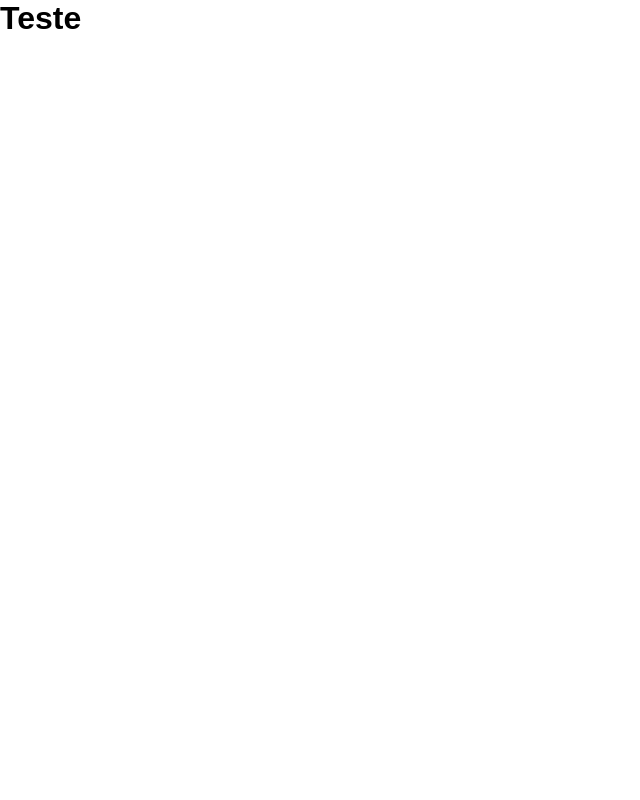
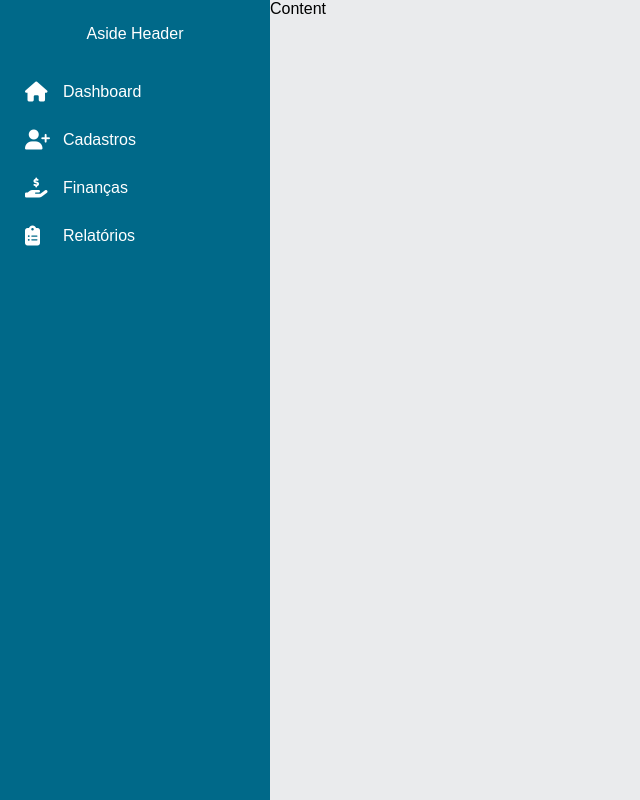
Before and after one commit to elitoncamposvr/dashboard-aside, a plain HTML site: page index.html in a window 1280 px wide. Shown: the whole page, without its empty margins (0-640 px from the left). Drawn offline with Linux system fonts and the light colour scheme; a web font is replaced by a local one.

Commit message:
Update 01

```diff
--- a/assets/css/main.css
+++ b/assets/css/main.css
@@ -1,10 +1,56 @@
+:root{
+    --primary:#006989;
+    --secondary:#007090;
+    --tertiary:#01A7C2;
+    --gray:#A3BAC3;
+    --light-gray:#EAEBED;
+}
 *{
     margin: 0;
     padding: 0;
     box-sizing: border-box;
+    text-decoration: none;
 }
 
 body{
     font-family: 'Source Sans Pro', sans-serif;
     font-size: 16px;
 }
+
+.container{
+    width: 100%;
+    display: flex;
+    min-height: 100vh;
+}
+
+.aside{
+    width: 100%;
+    max-width: 270px;
+    background-color: var(--primary) ;
+    min-height: 100vh;
+    color: white;
+}
+
+.aside header{
+    text-align: center;
+    padding: 25px 10px;
+}
+
+.aside-content a{
+    display: flex;
+    color: white;
+    padding: 15px 25px;
+}
+.aside-content a:hover{
+    background-color: var(--secondary);
+}
+
+.aside--icon-menu{
+width: 38px;
+}
+
+main{
+    background-color: var(--light-gray);
+    width: 100%;
+    min-height: 100vh;
+}
--- a/index.html
+++ b/index.html
@@ -12,7 +12,45 @@
 </head>
 
 <body>
-<h1>Teste</h1>
+    <div class="container">
+
+        <div class="aside">
+            <header>
+                Aside Header
+            </header>
+            <div class="aside-content">
+                <a href="#">
+                    <div class="aside--icon-menu">
+                        <i class="fa-solid fa-house fa-lg"></i>
+                    </div>
+                    <span>Dashboard</span>
+                </a>
+                <a href="#">
+                    <div class="aside--icon-menu">
+                        <i class="fa-solid fa-user-plus fa-lg"></i>
+                    </div>
+                    <span>Cadastros</span>
+                </a>
+                <a href="#">
+                    <div class="aside--icon-menu">
+                        <i class="fa-solid fa-hand-holding-dollar fa-lg"></i>
+                    </div>
+                    <span>Finanças</span>
+                </a>
+                <a href="#">
+                    <div class="aside--icon-menu">
+                        <i class="fa-solid fa-clipboard-list fa-lg"></i>
+                    </div>
+                    <span>Relatórios</span>
+                </a>
+            </div>
+        </div>
+
+        <main>
+            Content
+        </main>
+
+    </div>
 
 </body>
 
```
